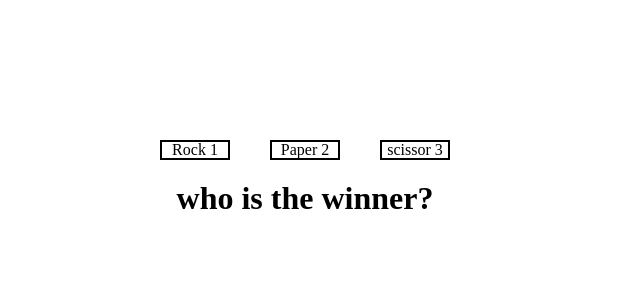
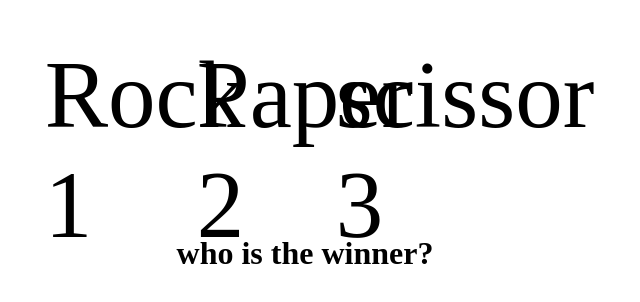
Before and after one commit to RaviPratihast/Rock-paper-scissors-Game, a plain HTML site: page index.html in a window 1280 px wide. Shown: the part 232-534 px from the top of the page, without its empty margins (335-975 px from the left). Drawn offline with Linux system fonts and the light colour scheme.

```diff
--- a/style.css
+++ b/style.css
@@ -29,11 +29,19 @@
     /* flex-direction: column; */
 
     margin: 0 20px;
-    height: 20px;
-    width: 70px;
+    height: 130px;
+    width: 120px;
+    font-size: 95px;
 
-    border: 2px solid black;
+    /* border: 2px solid black; */
     cursor: pointer;
+
+}
+
+
+
+.rock{
+    /* font-size: 95px; */
 }
 
 .result{
```
